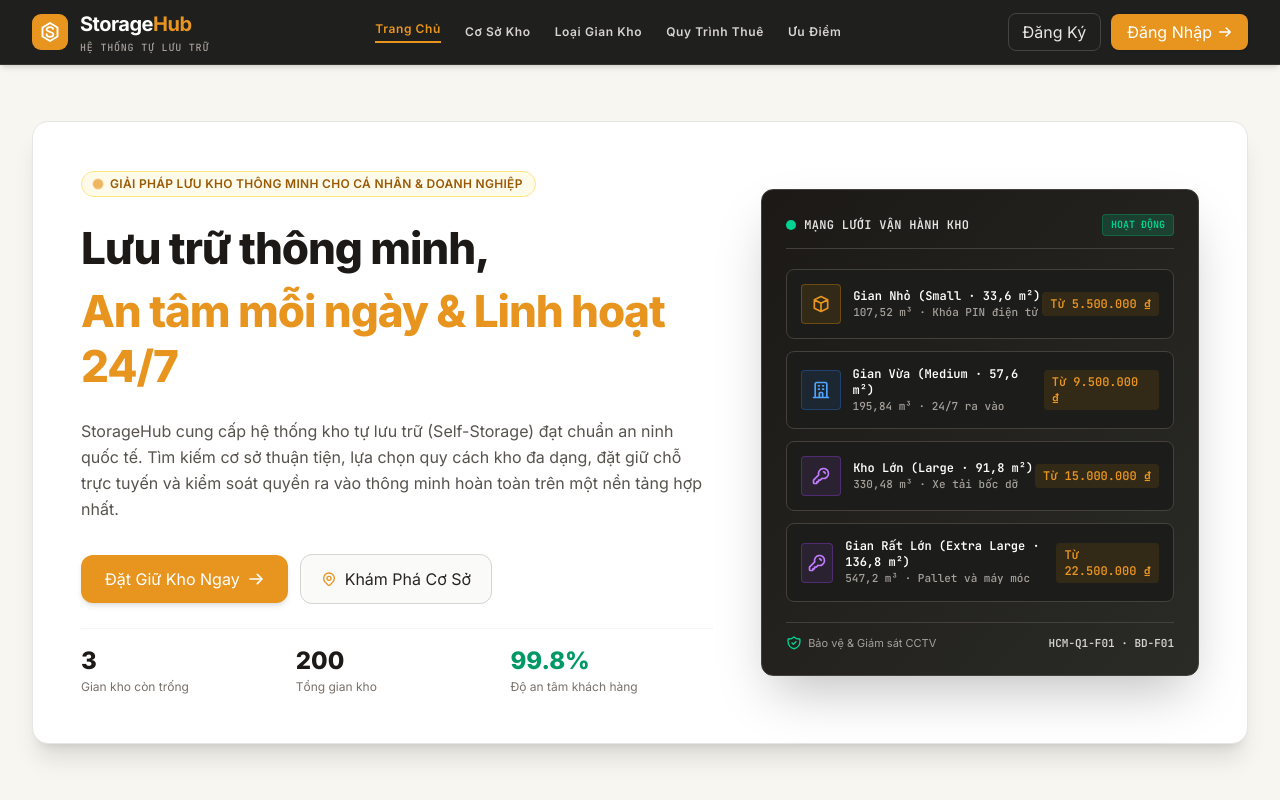
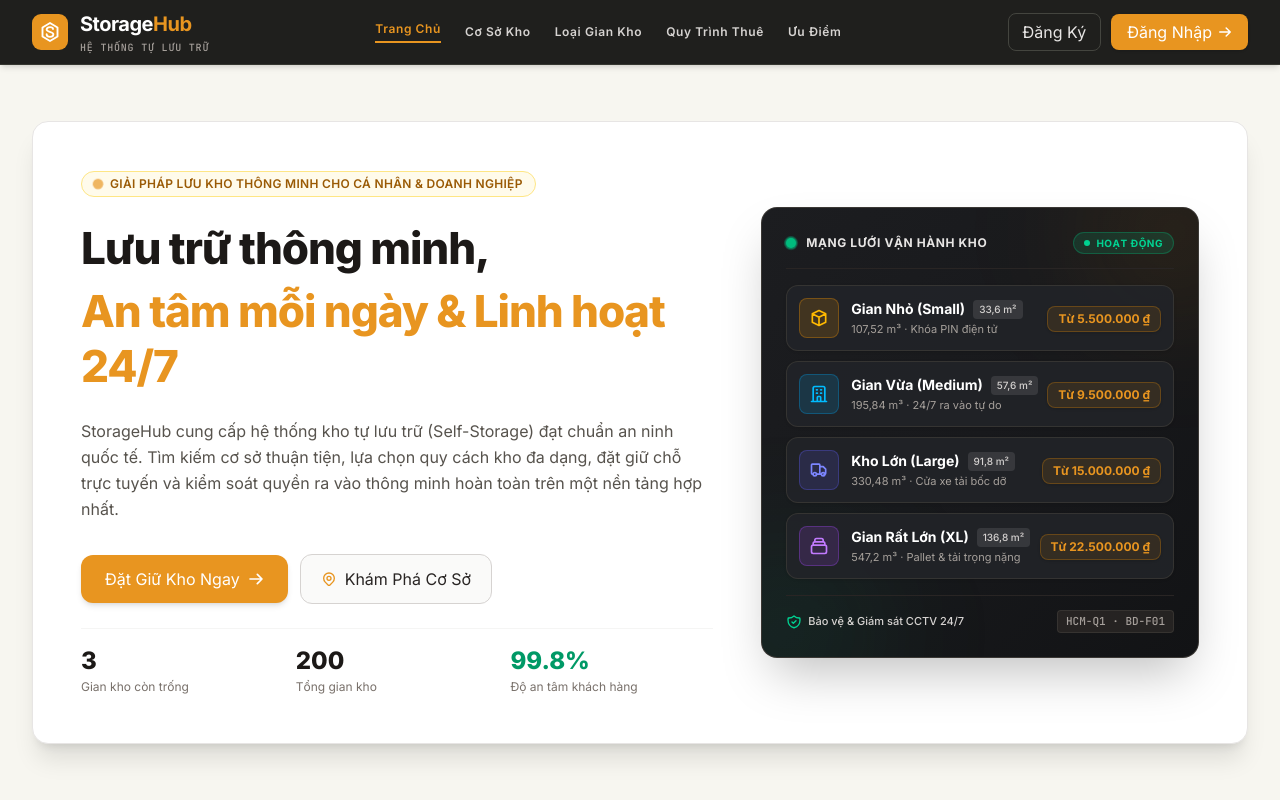
Before and after one commit to self-storage-rental-management/self-storage-FE, a React (Vite) app: page / in a window 1280 px wide. Shown: the top 800 px of the page. Built offline with nearby package versions, Linux system fonts and the light colour scheme; the HTML template or start-up script is replaced by a standard one.

Commit message:
feat: redesign home warehouse operations card

```diff
--- a/src/views/home/HomePage.tsx
+++ b/src/views/home/HomePage.tsx
@@ -37,6 +37,23 @@
   return (
     <svg className={className} style={{ display: 'inline-block' }} fill="none" viewBox="0 0 24 24" stroke="currentColor">
       <path strokeLinecap="round" strokeLinejoin="round" strokeWidth={2} d="M15 7a2 2 0 012 2m4 0a6 6 0 01-7.743 5.743L11 17H9v2H7v2H4a1 1 0 01-1-1v-2.586a1 1 0 01.293-.707l5.964-5.964A6 6 0 1121 9z" />
+    </svg>
+  )
+}
+
+function TruckIcon({ className = "w-5 h-5" }: { className?: string }) {
+  return (
+    <svg className={className} style={{ display: 'inline-block' }} fill="none" viewBox="0 0 24 24" stroke="currentColor">
+      <path strokeLinecap="round" strokeLinejoin="round" strokeWidth={2} d="M9 17a2 2 0 11-4 0 2 2 0 014 0zM19 17a2 2 0 11-4 0 2 2 0 014 0z" />
+      <path strokeLinecap="round" strokeLinejoin="round" strokeWidth={2} d="M13 16V6a1 1 0 00-1-1H4a1 1 0 00-1 1v10a1 1 0 001 1h1m8-1a1 1 0 01-1 1H9m4-1V8h4l3 3v5a1 1 0 01-1 1h-1m-4 0h-2" />
+    </svg>
+  )
+}
+
+function LayersIcon({ className = "w-5 h-5" }: { className?: string }) {
+  return (
+    <svg className={className} style={{ display: 'inline-block' }} fill="none" viewBox="0 0 24 24" stroke="currentColor">
+      <path strokeLinecap="round" strokeLinejoin="round" strokeWidth={2} d="M19 11H5m14 0a2 2 0 012 2v6a2 2 0 01-2 2H5a2 2 0 01-2-2v-6a2 2 0 012-2m14 0V9a2 2 0 00-2-2M5 11V9a2 2 0 012-2m0 0V5a2 2 0 012-2h6a2 2 0 012 2v2M7 7h10" />
     </svg>
   )
 }
@@ -326,79 +343,162 @@
             </div>
 
             {/* Right Column: Live Operational Graphic */}
-            <div className="lg:col-span-5 bg-gradient-to-br from-stone-900 to-[#2A2B26] text-white rounded-xl border border-stone-700 p-6 flex flex-col justify-between shadow-2xl">
+            <div className="lg:col-span-5 relative overflow-hidden bg-gradient-to-br from-[#1C1D20] via-[#18191C] to-[#121315] text-white rounded-2xl border border-stone-700/80 p-5 sm:p-6 flex flex-col justify-between shadow-2xl">
+              {/* Decorative ambient glows */}
+              <div className="absolute -top-16 -right-16 w-44 h-44 bg-amber-500/10 rounded-full blur-3xl pointer-events-none" />
+              <div className="absolute -bottom-16 -left-16 w-44 h-44 bg-emerald-500/10 rounded-full blur-3xl pointer-events-none" />
 
               {/* Graphic Header */}
-              <div className="flex items-center justify-between pb-3 border-b border-stone-700 text-xs font-mono">
-                <div className="flex items-center gap-2">
-                  <span className="w-2.5 h-2.5 rounded-full bg-emerald-400 animate-pulse" />
-                  <span className="font-semibold text-stone-200 uppercase tracking-wide">MẠNG LƯỚI VẬN HÀNH KHO</span>
+              <div className="relative flex items-center justify-between pb-3.5 border-b border-stone-800 text-xs">
+                <div className="flex items-center gap-2.5">
+                  <span className="relative flex h-2.5 w-2.5">
+                    <span className="animate-ping absolute inline-flex h-full w-full rounded-full bg-emerald-400 opacity-75" />
+                    <span className="relative inline-flex rounded-full h-2.5 w-2.5 bg-emerald-500" />
+                  </span>
+                  <span className="font-bold text-stone-200 uppercase tracking-wider text-xs">MẠNG LƯỚI VẬN HÀNH KHO</span>
                 </div>
-                <span className="text-[10px] bg-emerald-500/20 text-emerald-400 px-2 py-0.5 rounded font-bold border border-emerald-500/30">HOẠT ĐỘNG</span>
+                <span className="text-[10px] bg-emerald-500/15 text-emerald-400 px-2.5 py-0.5 rounded-full font-bold border border-emerald-500/30 flex items-center gap-1.5 tracking-wider">
+                  <span className="w-1.5 h-1.5 rounded-full bg-emerald-400 animate-pulse" />
+                  HOẠT ĐỘNG
+                </span>
               </div>
 
               {/* Graphic Unit Tiers */}
-              <div className="my-5 space-y-3 font-mono">
-                <div className="bg-[#1C1D1A] p-3.5 rounded-lg border border-stone-700 flex items-center justify-between hover:border-amber-500/50 transition">
-                  <div className="flex items-center gap-3">
-                    <div className="w-10 h-10 rounded bg-amber-500/10 border border-amber-500/30 flex items-center justify-center text-[#E89520]">
+              <div className="relative my-4 space-y-2.5">
+                {/* Small */}
+                <div
+                  onClick={() => setActiveModal('unit_types')}
+                  className="group bg-[#222428]/90 hover:bg-[#2A2D33] p-3 rounded-xl border border-stone-700/60 hover:border-amber-500/50 flex items-center justify-between gap-3 transition-all duration-200 cursor-pointer shadow-sm hover:shadow-md"
+                  title="Nhấn để xem thông số chi tiết"
+                >
+                  <div className="flex items-center gap-3 min-w-0">
+                    <div className="w-10 h-10 rounded-lg bg-amber-500/15 border border-amber-500/30 flex items-center justify-center text-amber-400 shrink-0 group-hover:scale-105 transition-transform">
                       <BoxIcon className="w-5 h-5" />
                     </div>
-                    <div>
-                       <div className="text-xs font-bold text-white">Gian Nhỏ (Small · 33,6 m²)</div>
-                       <div className="text-[11px] text-stone-400">107,52 m³ · Khóa PIN điện tử</div>
+                    <div className="min-w-0">
+                      <div className="flex items-center gap-2">
+                        <span className="text-xs sm:text-sm font-bold text-white group-hover:text-amber-300 transition-colors whitespace-nowrap">
+                          Gian Nhỏ (Small)
+                        </span>
+                        <span className="text-[10px] px-1.5 py-0.5 rounded bg-white/10 text-stone-300 font-medium whitespace-nowrap">
+                          33,6 m²
+                        </span>
+                      </div>
+                      <div className="text-[11px] text-stone-400 truncate mt-0.5">
+                        107,52 m³ · Khóa PIN điện tử
+                      </div>
                     </div>
                   </div>
-                   <span className="text-xs font-bold text-[#E89520] bg-amber-500/10 px-2 py-1 rounded">Từ 5.500.000 ₫</span>
+                  <div className="shrink-0 text-right">
+                    <span className="inline-block text-xs font-bold text-[#E89520] bg-amber-500/10 border border-amber-500/25 px-2.5 py-1 rounded-lg whitespace-nowrap shadow-sm group-hover:bg-amber-500/20 transition-colors">
+                      Từ 5.500.000 ₫
+                    </span>
+                  </div>
                 </div>
 
-                <div className="bg-[#1C1D1A] p-3.5 rounded-lg border border-stone-700 flex items-center justify-between hover:border-amber-500/50 transition">
-                  <div className="flex items-center gap-3">
-                    <div className="w-10 h-10 rounded bg-blue-500/10 border border-blue-500/30 flex items-center justify-center text-blue-400">
+                {/* Medium */}
+                <div
+                  onClick={() => setActiveModal('unit_types')}
+                  className="group bg-[#222428]/90 hover:bg-[#2A2D33] p-3 rounded-xl border border-stone-700/60 hover:border-sky-500/50 flex items-center justify-between gap-3 transition-all duration-200 cursor-pointer shadow-sm hover:shadow-md"
+                  title="Nhấn để xem thông số chi tiết"
+                >
+                  <div className="flex items-center gap-3 min-w-0">
+                    <div className="w-10 h-10 rounded-lg bg-sky-500/15 border border-sky-500/30 flex items-center justify-center text-sky-400 shrink-0 group-hover:scale-105 transition-transform">
                       <WarehouseIcon className="w-5 h-5" />
                     </div>
-                    <div>
-                       <div className="text-xs font-bold text-white">Gian Vừa (Medium · 57,6 m²)</div>
-                       <div className="text-[11px] text-stone-400">195,84 m³ · 24/7 ra vào</div>
+                    <div className="min-w-0">
+                      <div className="flex items-center gap-2">
+                        <span className="text-xs sm:text-sm font-bold text-white group-hover:text-sky-300 transition-colors whitespace-nowrap">
+                          Gian Vừa (Medium)
+                        </span>
+                        <span className="text-[10px] px-1.5 py-0.5 rounded bg-white/10 text-stone-300 font-medium whitespace-nowrap">
+                          57,6 m²
+                        </span>
+                      </div>
+                      <div className="text-[11px] text-stone-400 truncate mt-0.5">
+                        195,84 m³ · 24/7 ra vào tự do
+                      </div>
                     </div>
                   </div>
-                   <span className="text-xs font-bold text-[#E89520] bg-amber-500/10 px-2 py-1 rounded">Từ 9.500.000 ₫</span>
+                  <div className="shrink-0 text-right">
+                    <span className="inline-block text-xs font-bold text-[#E89520] bg-amber-500/10 border border-amber-500/25 px-2.5 py-1 rounded-lg whitespace-nowrap shadow-sm group-hover:bg-amber-500/20 transition-colors">
+                      Từ 9.500.000 ₫
+                    </span>
+                  </div>
                 </div>
 
-                <div className="bg-[#1C1D1A] p-3.5 rounded-lg border border-stone-700 flex items-center justify-between hover:border-amber-500/50 transition">
-                  <div className="flex items-center gap-3">
-                    <div className="w-10 h-10 rounded bg-purple-500/10 border border-purple-500/30 flex items-center justify-center text-purple-400">
-                      <KeyIcon className="w-5 h-5" />
+                {/* Large */}
+                <div
+                  onClick={() => setActiveModal('unit_types')}
+                  className="group bg-[#222428]/90 hover:bg-[#2A2D33] p-3 rounded-xl border border-stone-700/60 hover:border-indigo-500/50 flex items-center justify-between gap-3 transition-all duration-200 cursor-pointer shadow-sm hover:shadow-md"
+                  title="Nhấn để xem thông số chi tiết"
+                >
+                  <div className="flex items-center gap-3 min-w-0">
+                    <div className="w-10 h-10 rounded-lg bg-indigo-500/15 border border-indigo-500/30 flex items-center justify-center text-indigo-400 shrink-0 group-hover:scale-105 transition-transform">
+                      <TruckIcon className="w-5 h-5" />
                     </div>
-                    <div>
-                       <div className="text-xs font-bold text-white">Kho Lớn (Large · 91,8 m²)</div>
-                       <div className="text-[11px] text-stone-400">330,48 m³ · Xe tải bốc dỡ</div>
+                    <div className="min-w-0">
+                      <div className="flex items-center gap-2">
+                        <span className="text-xs sm:text-sm font-bold text-white group-hover:text-indigo-300 transition-colors whitespace-nowrap">
+                          Kho Lớn (Large)
+                        </span>
+                        <span className="text-[10px] px-1.5 py-0.5 rounded bg-white/10 text-stone-300 font-medium whitespace-nowrap">
+                          91,8 m²
+                        </span>
+                      </div>
+                      <div className="text-[11px] text-stone-400 truncate mt-0.5">
+                        330,48 m³ · Cửa xe tải bốc dỡ
+                      </div>
                     </div>
                   </div>
-                   <span className="text-xs font-bold text-[#E89520] bg-amber-500/10 px-2 py-1 rounded">Từ 15.000.000 ₫</span>
+                  <div className="shrink-0 text-right">
+                    <span className="inline-block text-xs font-bold text-[#E89520] bg-amber-500/10 border border-amber-500/25 px-2.5 py-1 rounded-lg whitespace-nowrap shadow-sm group-hover:bg-amber-500/20 transition-colors">
+                      Từ 15.000.000 ₫
+                    </span>
+                  </div>
                 </div>
 
-                <div className="bg-[#1C1D1A] p-3.5 rounded-lg border border-stone-700 flex items-center justify-between hover:border-amber-500/50 transition">
-                  <div className="flex items-center gap-3">
-                    <div className="w-10 h-10 rounded bg-purple-500/10 border border-purple-500/30 flex items-center justify-center text-purple-400">
-                      <KeyIcon className="w-5 h-5" />
+                {/* Extra Large */}
+                <div
+                  onClick={() => setActiveModal('unit_types')}
+                  className="group bg-[#222428]/90 hover:bg-[#2A2D33] p-3 rounded-xl border border-stone-700/60 hover:border-purple-500/50 flex items-center justify-between gap-3 transition-all duration-200 cursor-pointer shadow-sm hover:shadow-md"
+                  title="Nhấn để xem thông số chi tiết"
+                >
+                  <div className="flex items-center gap-3 min-w-0">
+                    <div className="w-10 h-10 rounded-lg bg-purple-500/15 border border-purple-500/30 flex items-center justify-center text-purple-400 shrink-0 group-hover:scale-105 transition-transform">
+                      <LayersIcon className="w-5 h-5" />
                     </div>
-                    <div>
-                      <div className="text-xs font-bold text-white">Gian Rất Lớn (Extra Large · 136,8 m²)</div>
-                      <div className="text-[11px] text-stone-400">547,2 m³ · Pallet và máy móc</div>
+                    <div className="min-w-0">
+                      <div className="flex items-center gap-2">
+                        <span className="text-xs sm:text-sm font-bold text-white group-hover:text-purple-300 transition-colors whitespace-nowrap">
+                          Gian Rất Lớn (XL)
+                        </span>
+                        <span className="text-[10px] px-1.5 py-0.5 rounded bg-white/10 text-stone-300 font-medium whitespace-nowrap">
+                          136,8 m²
+                        </span>
+                      </div>
+                      <div className="text-[11px] text-stone-400 truncate mt-0.5">
+                        547,2 m³ · Pallet & tải trọng nặng
+                      </div>
                     </div>
                   </div>
-                  <span className="text-xs font-bold text-[#E89520] bg-amber-500/10 px-2 py-1 rounded">Từ 22.500.000 ₫</span>
+                  <div className="shrink-0 text-right">
+                    <span className="inline-block text-xs font-bold text-[#E89520] bg-amber-500/10 border border-amber-500/25 px-2.5 py-1 rounded-lg whitespace-nowrap shadow-sm group-hover:bg-amber-500/20 transition-colors">
+                      Từ 22.500.000 ₫
+                    </span>
+                  </div>
                 </div>
               </div>
 
               {/* Graphic Bottom Status */}
-              <div className="pt-3 border-t border-stone-700 flex items-center justify-between text-[11px] text-stone-400">
-                <span className="flex items-center gap-1.5">
-                  <ShieldCheckIcon className="w-4 h-4 text-emerald-400" />
-                  <span>Bảo vệ & Giám sát CCTV</span>
+              <div className="relative pt-3.5 border-t border-stone-800 flex items-center justify-between text-[11px] text-stone-400">
+                <span className="flex items-center gap-1.5 text-stone-300 font-medium">
+                  <ShieldCheckIcon className="w-4 h-4 text-emerald-400 shrink-0" />
+                  <span>Bảo vệ & Giám sát CCTV 24/7</span>
                 </span>
-                 <span className="font-mono font-semibold text-stone-300">HCM-Q1-F01 · BD-F01</span>
+                <span className="font-mono font-medium text-stone-400 bg-stone-800/90 px-2 py-0.5 rounded border border-stone-700/60">
+                  HCM-Q1 · BD-F01
+                </span>
               </div>
             </div>
 
```
